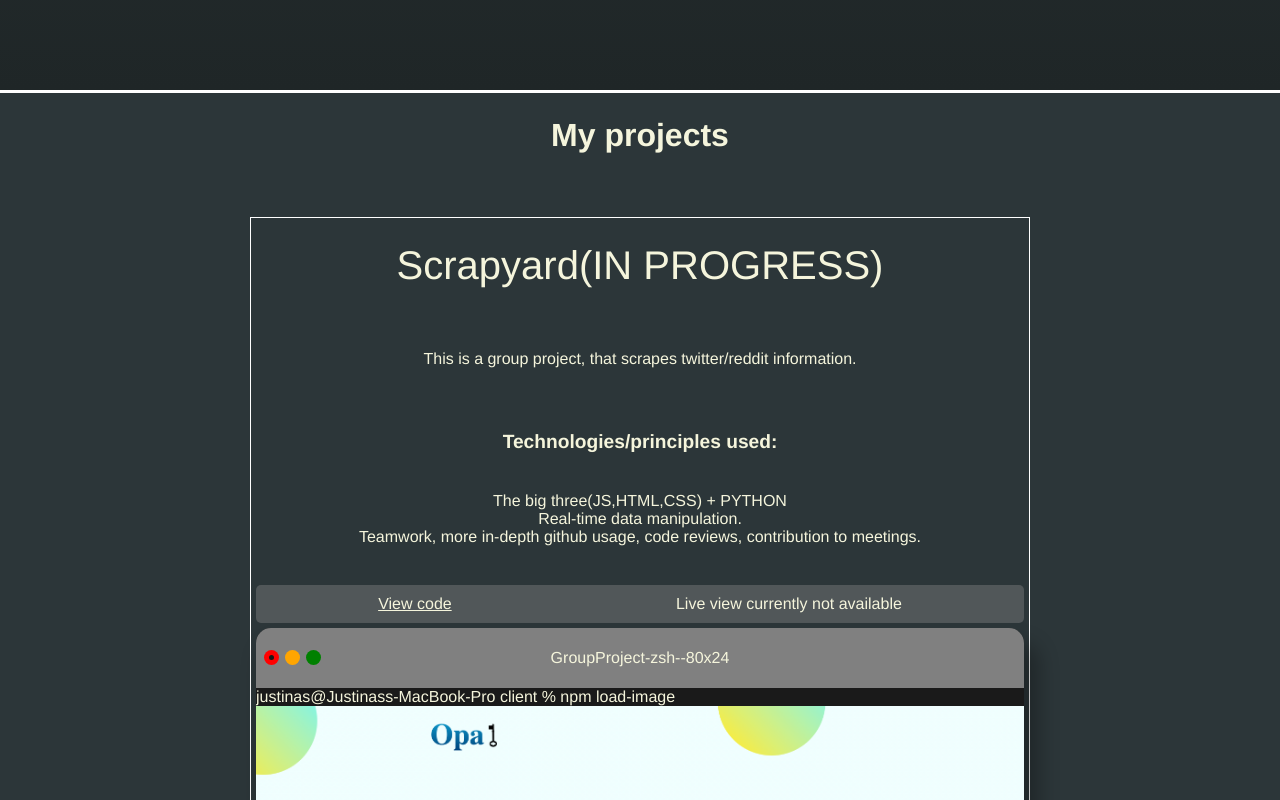
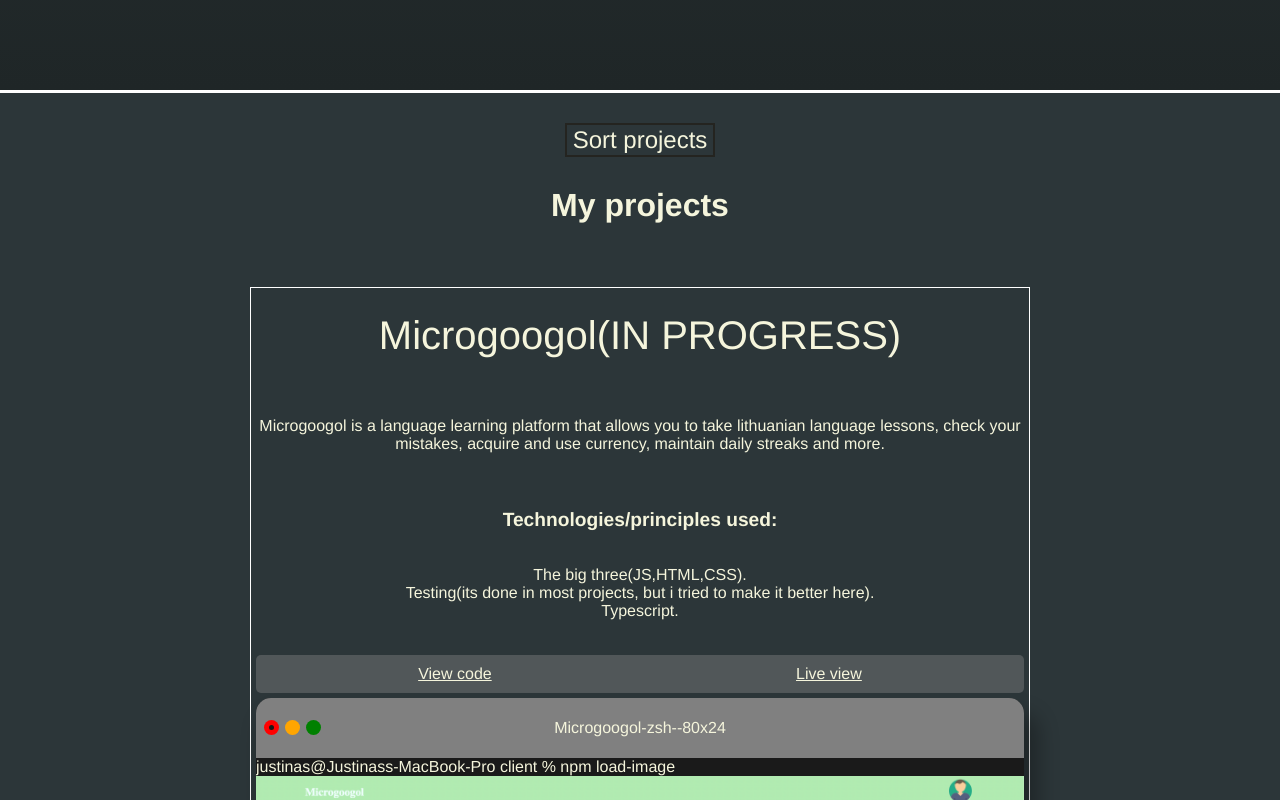
Before and after one commit to Justasrimavicius/portfolio, a React (Create React App) app in the folder client/: page / in a window 1280 px wide. Shown: the part 1460-2260 px from the top of the page. Built offline with nearby package versions, Linux system fonts and the light colour scheme.

Commit message:
Visual updates, added microgoogol project, added sorting of projects.

```diff
--- a/client/src/Components/MainSections/AboutMe.jsx
+++ b/client/src/Components/MainSections/AboutMe.jsx
@@ -70,6 +70,8 @@ function AboutMe(props) {
 
 
                                 <button className='njs'>NodeJS ecosystem</button>
+                                <button className='ts'>Typescript</button>
+
                             </div>
                         </div>
 
--- a/client/src/Components/MainSections/ContactMe.jsx
+++ b/client/src/Components/MainSections/ContactMe.jsx
@@ -3,15 +3,12 @@ import React from 'react';
 function ContactMe(props){
 
     function formSubmit(){
-        console.log('check')
         const email = document.querySelector('#email');
         if(/[a-z0-9]((\.|\+)?[a-z0-9]){5,}@g(oogle)?mail\.com$/g.test(email.value)){
-            console.log('good')
             email.setCustomValidity('');
             email.reportValidity();
             document.querySelector('form').submit();
         } else {
-            console.log('bad')
             email.setCustomValidity('Not a valid email. Format: example@gmail.com');
             email.reportValidity();
         }
@@ -28,6 +25,8 @@ function ContactMe(props){
             </div>
             <form action='https://getform.io/f/113db32c-0971-4362-8959-974a6d6fd184' method="post">
             {/* <form action='' method="post"> */}
+            <p onClick={()=>{navigator.clipboard.writeText('justinas.rimavicius1@gmail.com'); props.setEmailCopiedAlert(true)}} style={{cursor:'pointer'}}>justinas.rimavicius1@gmail.com</p>
+
                 <div className='mailDiv'>
                     <label htmlFor='email'>Email:</label>
                     <input type="text" name='email' id='email' placeholder='little-johhny@yahoo.com'></input>
--- a/client/src/Components/MainSections/Projects.jsx
+++ b/client/src/Components/MainSections/Projects.jsx
@@ -1,4 +1,5 @@
 import React, { useEffect, useRef } from 'react';
+import { useState } from 'react';
 
 import BashTerminal from './BashTerminal.jsx';
 
@@ -9,13 +10,27 @@ function Projects(props) {
     const terminalRef2 = useRef(null);
     const terminalRef3 = useRef(null);
     const terminalRef4 = useRef(null);
+    const terminalRef5 = useRef(null);
 
     const hasAnimatedT1 = useRef(false);
     const hasAnimatedT2 = useRef(false);
     const hasAnimatedT3 = useRef(false);
     const hasAnimatedT4 = useRef(false);
+    const hasAnimatedT5 = useRef(false);
 
+    const project1 = useRef(null);
+    const project2 = useRef(null);
+    const project3 = useRef(null);
+    const project4 = useRef(null);
+    const project5 = useRef(null);
 
+    const projectsHolder = useRef(null);
+
+    // personally liked the most sort - five, two, one, tree, four
+    // creation date sort - one, five, three, two, four
+
+    const [sortingVariants, showSortingVariants] = useState(false);
+    const [sort, setSort] = useState('default');
     useEffect(()=>{
 
         window.addEventListener('scroll',()=>{
@@ -23,6 +38,7 @@ function Projects(props) {
             isScrolledIntoView(terminalRef2.current,hasAnimatedT2);
             isScrolledIntoView(terminalRef3.current,hasAnimatedT3);
             isScrolledIntoView(terminalRef4.current,hasAnimatedT4);
+            isScrolledIntoView(terminalRef5.current,hasAnimatedT5);
         })
     },[])
 
@@ -39,19 +55,60 @@ function Projects(props) {
             setTimeout(() => {
                 elem.classList.remove('popAnim-preAnim');
             }, 1000);
-            console.log(document.querySelector(`.${elem.id}`))
             document.querySelector(`.${elem.id}`).classList.add('popAnim');
 
         }
     }
 
+    useEffect(()=>{
+        if(sort=='personallyLiked'){
+            projectsHolder.current.innerHtml='';
+            projectsHolder.current.append(project5.current);
+            projectsHolder.current.append(project2.current);
+            projectsHolder.current.append(project1.current);
+            projectsHolder.current.append(project3.current);
+            projectsHolder.current.append(project4.current);
+        } else if(sort=='creationDate'){
+            projectsHolder.current.innerHtml='';
+            projectsHolder.current.append(project1.current);
+            projectsHolder.current.append(project5.current);
+            projectsHolder.current.append(project3.current);
+            projectsHolder.current.append(project2.current);
+            projectsHolder.current.append(project4.current);
+        }
+    // creation date sort - one, five, three, two, four
+    },[sort])
 
     return (
         <div className='projects' ref={props.myWorkRef}>
             <div className='divider'></div>
+            <div className='sorting-variants'>
+                {!sortingVariants ? <button className='projectSort-button' onClick={()=>{showSortingVariants(true)}}>Sort projects</button> :
+                <>
+                <button className='projectSort-button' onClick={()=>{setSort('creationDate')}}>Creation date(latest to oldest)</button>
+                <button className='projectSort-button' onClick={()=>{setSort('personallyLiked')}}>Personally liked the most</button>
+                </>}
+            </div>
             <h4>My projects</h4>
-            <div className='projects-holder'>
-            <div className='single-project-holder'>
+            <div className='projects-holder' ref={projectsHolder}>
+            <div className='single-project-holder' ref={project5}>
+                <div className='Microgoogol projectAbout'>
+                <p className='projectAbout-name'>Microgoogol(IN PROGRESS)</p>
+                    <div className='projectAbout-about'>Microgoogol is a language learning platform that allows you to take lithuanian language lessons, check your mistakes, acquire and use currency, maintain daily streaks and more.</div><br></br>
+                    <div className='projectAbout-technologiesHeading'>Technologies/principles used:</div>
+                    <ul className='projectAbout-technologies'>
+                        <li>The big three(JS,HTML,CSS).</li>
+                        <li>Testing(its done in most projects, but i tried to make it better here).</li>
+                        <li>Typescript.</li>
+                    </ul>
+                    <div className='projectAbout-view'>
+                        <a href='https://github.com/Justasrimavicius/microgoogol'>View code</a>
+                        <a href='https://microgoogol.netlify.app/'>Live view</a>
+                    </div>
+                </div>
+                <BashTerminal outerRef={terminalRef5} name={'Microgoogol'} picture={<img src={require('../../photos/microgoogol.png')} alt='microgoogol project'></img>}/>
+            </div>
+            <div className='single-project-holder' ref={project1}>
                 <div className='GroupProject projectAbout'>
                     <p className='projectAbout-name'>Scrapyard(IN PROGRESS)</p>
                     <div className='projectAbout-about'>This is a group project, that scrapes twitter/reddit information.</div><br></br>
@@ -70,16 +127,16 @@ function Projects(props) {
                 <BashTerminal outerRef={terminalRef1} name={'GroupProject'} picture={<img src={require('../../photos/groupProject.png')} alt='group project'></img>}/>
             </div>
 
-            <div className='single-project-holder'>
+            <div className='single-project-holder' ref={project2}>
                 <div className='CoinTrace projectAbout'>
                     <p className='projectAbout-name'>Cointrace</p>
                     <div className='projectAbout-about'>This is a crypto exchange project - it uses <a href='https://coingecko.com'>coingecko.com</a> API for trading crypto with fake money.</div><br></br>
                     <div className='projectAbout-technologiesHeading'>Technologies/principles used:</div>
                     <ul className='projectAbout-technologies'>
-                        <li>The big three(JS,HTML,CSS)</li>
-                        <li>(A lot of)API calls and data manipulation</li>
-                        <li>React</li>
-                        <li>Material UI</li>
+                        <li>The big three(JS,HTML,CSS).</li>
+                        <li>(A lot of)API calls and data manipulation.</li>
+                        <li>React.</li>
+                        <li>Material UI.</li>
                     </ul>
                     <div className='projectAbout-view'>
                         <a href='https://github.com/Justasrimavicius/cointrace'>View code</a>
@@ -89,15 +146,14 @@ function Projects(props) {
                 <BashTerminal outerRef={terminalRef2} name={'CoinTrace'} picture={<img src={require('../../photos/coinTrace.png')} alt='coinTrace project'></img>}/>
             </div>
 
-            <div className='single-project-holder'>
+            <div className='single-project-holder' ref={project3}>
                 <div className='CurlyBraces projectAbout'>
                     <p className='projectAbout-name'>CurlyBraces</p>
                     <div className='projectAbout-about'>This is a fullstack data structures and algorithms project. Main goal - learn basic creation and implementation of various data structures and algorithms.</div><br></br>
                     <div className='projectAbout-technologiesHeading'>Technologies/principles used:</div>
                     <ul className='projectAbout-technologies'>
-                        <li>The big three(JS,HTML,CSS)</li>
-                        <li>MVC(modal-view-controller) principle</li>
-                        <li>React</li>
+                        <li>The big three(JS,HTML,CSS).</li>
+                        <li>MVC(modal-view-controller) principle.</li>
                         <li>Stacks, queues, binary trees, their traversal methods.</li>
                     </ul>
                     <div className='projectAbout-view'>
@@ -108,13 +164,13 @@ function Projects(props) {
                 <BashTerminal outerRef={terminalRef3} name={'CurlyBraces'} picture={<img src={require('../../photos/dsaPhoto.jpeg')} alt='data structures algorithms project'></img>}/>
             </div>
 
-            <div className='single-project-holder'>
+            <div className='single-project-holder' ref={project4}>
                 <div className='Battleships projectAbout'>
                 <p className='projectAbout-name'>Battleships</p>
                     <div className='projectAbout-about'>This is a popular old-school game "Battleships" copy. Main reason for this project was to learn mathematical logic in javascript.</div><br></br>
                     <div className='projectAbout-technologiesHeading'>Technologies/principles used:</div>
                     <ul className='projectAbout-technologies'>
-                        <li>The big three(JS,HTML,CSS)</li>
+                        <li>The big three(JS,HTML,CSS).</li>
                         <li>Javascript loops and game logic implementation.</li>
                     </ul>
                     <div className='projectAbout-view'>
@@ -124,6 +180,8 @@ function Projects(props) {
                 </div>
                 <BashTerminal outerRef={terminalRef4} name={'Battleships'} picture={<img src={require('../../photos/battleshipsIcon.png')} alt='battleships project'></img>}/>
             </div>
+
+
             </div>
 
         </div>
--- a/client/src/Components/NavComponents/Footer.jsx
+++ b/client/src/Components/NavComponents/Footer.jsx
@@ -21,7 +21,7 @@ function Footer(props) {
                 <div className='divider'></div>
             </div>
             <div className='footer-lower'>
-                <p className='footer-email'><EmailIcon /> justinas.rimavicius1@gmail.com</p>
+                <p className='footer-email' ><EmailIcon /> justinas.rimavicius1@gmail.com</p>
                 <p className='copyright'>© twenty20two</p>
                 <a href='https://www.linkedin.com/in/justinas-rimavicius/'><LinkedIn /> LinkedIn</a>
             </div>
--- a/client/src/Styles/aboutSct.css
+++ b/client/src/Styles/aboutSct.css
@@ -103,7 +103,11 @@
 }
 .njs{
     grid-row: 3/4;
-    grid-column: 1/5;
+    grid-column: 1/3;
+}
+.ts{
+    grid-row: 3/4;
+    grid-column: 3/5;
 }
 .rjs{
     grid-column: 2/4;
--- a/client/src/Styles/projectsSct.css
+++ b/client/src/Styles/projectsSct.css
@@ -40,7 +40,7 @@
     transition: 1s all;
     border-left: 0;
     border-right: 0;
-    height: 400px;
+    min-height: 400px;
     text-align: center;
 
     display: flex;
@@ -180,8 +180,6 @@
     text-align: center;
     font-size: 2.5rem;
 }
-.projectAbout-about{
-}
 .projectAbout-technologiesHeading{
     font-weight: bold;
     font-size: 1.2rem;
@@ -199,12 +197,23 @@
     border-radius: 5px;
     padding: 10px;
 }
-
+.sorting-variants{
+    width: 100vw;
+    margin: 30px 0;
+    display: flex;
+    flex-direction: row;
+    justify-content: space-around;
+}
+.projectSort-button{
+    background-color: rgba(0, 0, 0, 0.0);
+    font-size: 1.5rem;
+    border: 2px solid rgb(36, 36, 32);
+}
+.projectSort-button:focus{
+    border: 4px solid rgb(36, 36, 32);
+}
 @media (max-width: 635px){
     .projects-holder{
         grid-template-columns: repeat(auto-fill,minmax(200px, 1fr));
     }
-    /* .projectAbout{
-        display: none;
-    } */
 }
```
Also changed, not shown: client/src/Components/MainContent.jsx (+19 -2 lines), client/src/Styles/main.css (+11 -0 lines), client/src/photos/microgoogol.png (added).
